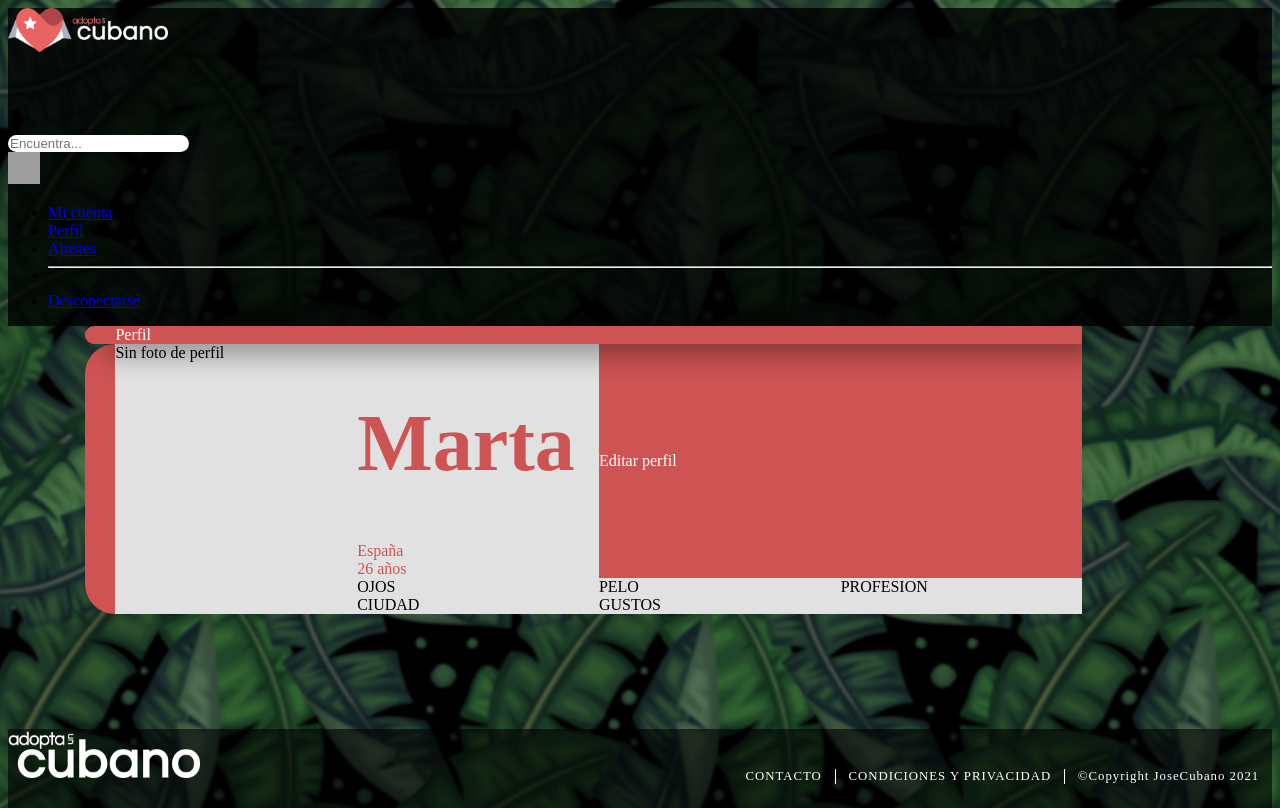
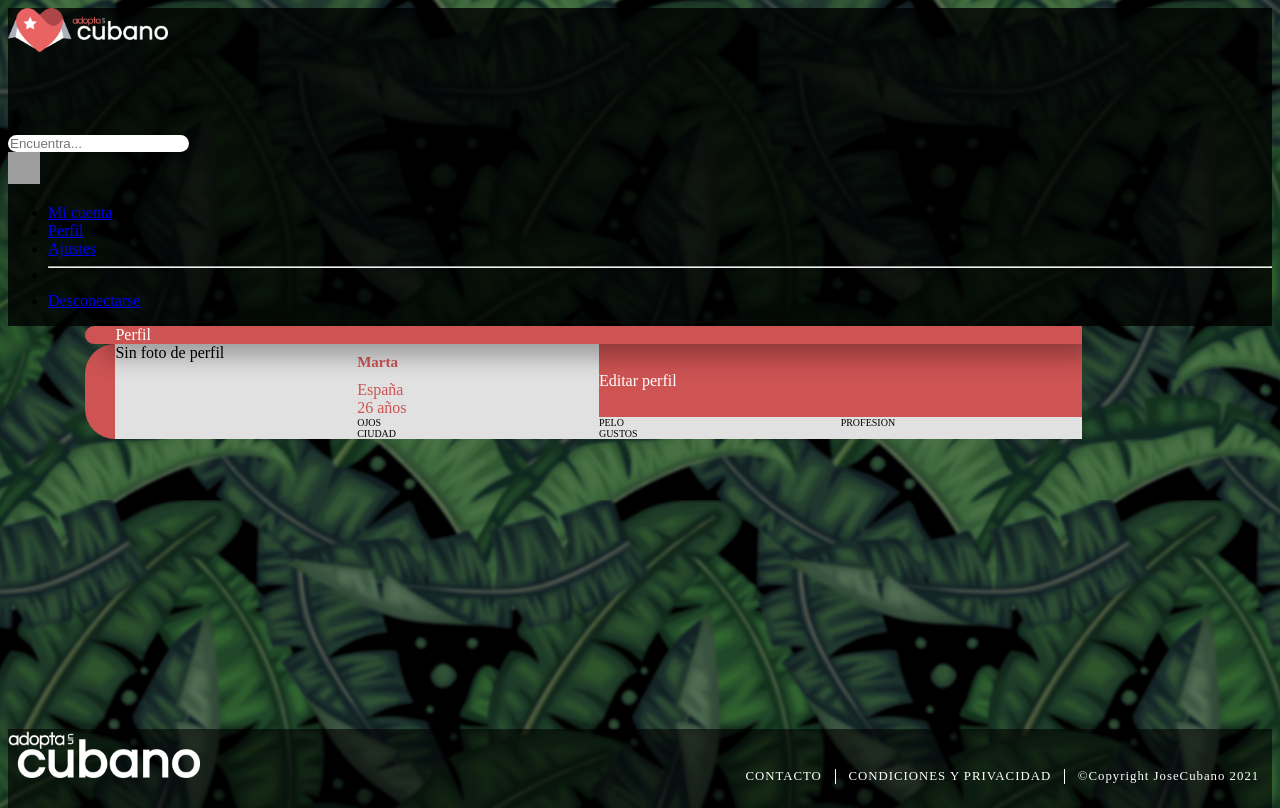
Before and after one commit to lolop93/adoptauncubano, a Symfony app: template src/templates/mi_cuenta/perfil.html.twig in a window 1280 px wide. Run offline with Twig, Linux system fonts and the light colour scheme; the template is opened without the code that fills it, so the values that code supplies are empty; some libraries are stand-ins or nearby versions; grey boxes are pictures that could not be loaded.

Commit message:
blablabla

```diff
--- a/src/templates/mi_cuenta/perfil.html.twig
+++ b/src/templates/mi_cuenta/perfil.html.twig
@@ -27,7 +27,7 @@
         }
         .info h1{
             font-weight: bolder;
-            font-size: 80px;
+            font-size: 15px;
 
         }
          .editarPerfil{
@@ -39,11 +39,14 @@
          }
 
          .imagenUsuario{
-             width:300px;
-             height: 300px;
+             width:150px;
+             height: 150px;
              background-position: center;
              background-size: cover;
              border-radius: 10px;
+         }
+         .atributos{
+             font-size: 10px;
          }
 
     </style>
@@ -52,31 +55,31 @@
 
 {% block contenido %}
     <div class="gridContenido">
-        <div class="fotoGrid">
+        <div class="fotoGrid mt-4">
             {% if login.galeria and login.galeria.getFotoPerfil %}
-                <div class="imagenUsuario mx-auto m-4 " style="background-image: url({{ asset('images/Perfiles/' ~ login.galeria.getFotoPerfil) }});"></div>
+                <div class="imagenUsuario  m-2 " style="background-image: url({{ asset('images/Perfiles/' ~ login.galeria.getFotoPerfil) }});"></div>
             {% else %}
                 <p>Sin foto de perfil</p>
             {% endif %}
         </div>
 
         <div class="info">
-            <h1 class="m-4">
+            <h1 class="m-2 mt-4">
                 {% if login and login.nombre %}
                     {{ login.nombre }}
                 {% else %}
                     Marta
                 {% endif %}
             </h1>
-            <p class="m-4" >España</p>
-            <p class="m-4" >26 años</p>
+            <p class="m-2" >España</p>
+            <p class="m-2" >26 años</p>
         </div>
         <div class="editarPerfil"><p >Editar perfil</p></div>
-        <p class="atributos m-4"  >OJOS</p>
-        <p class="atributos m-4">PELO</p>
-        <p class="atributos m-4">PROFESION</p>
-        <p class="atributos m-4">CIUDAD</p>
-        <p class="atributos m-4">GUSTOS</p>
+        <p class="atributos m-2">OJOS</p>
+        <p class="atributos m-2">PELO</p>
+        <p class="atributos m-2">PROFESION</p>
+        <p class="atributos m-2">CIUDAD</p>
+        <p class="atributos m-2">GUSTOS</p>
     </div>
 {% endblock %}
 
```
